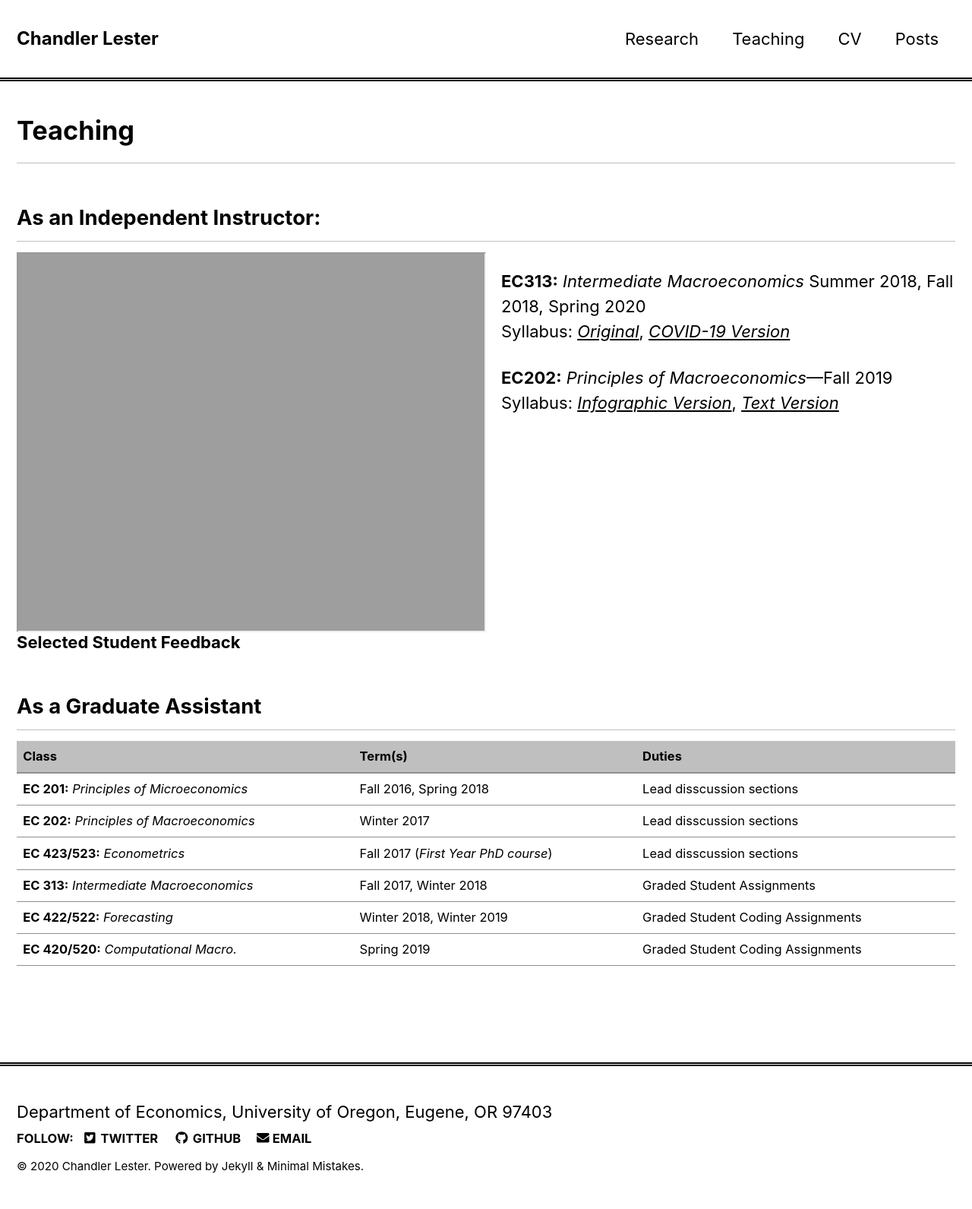
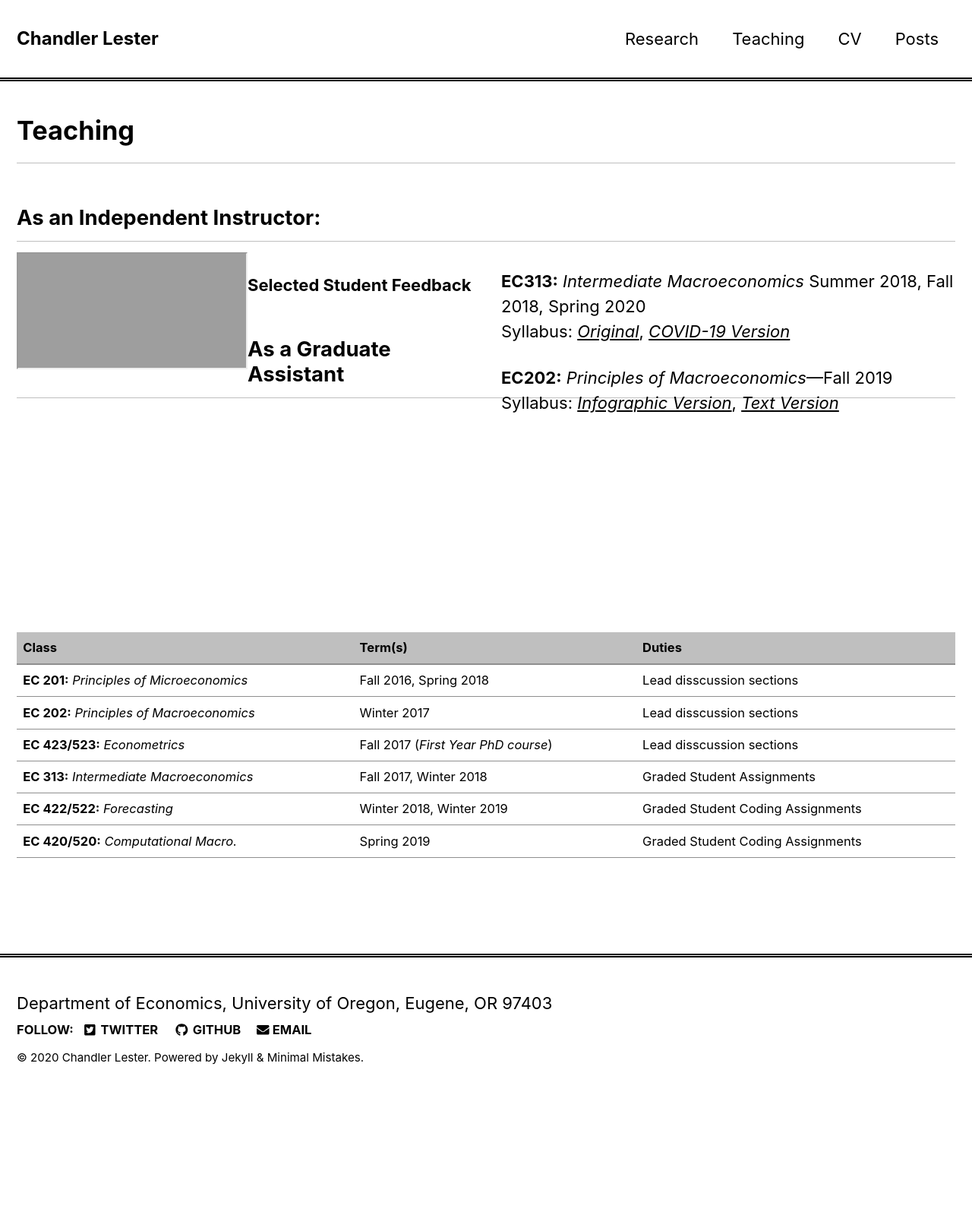
Before and after one commit to mibarnes/chandlerlester.github.io, a Jekyll site: the page built from _pages/teaching.md, in a window 1280 px wide. Shown: the whole page at 76% size. Built offline with Jekyll 4.4.1, drawn with Linux system fonts in a browser that asks for light colours; nearby versions of some CDN libraries; after the commit the page ends 1448 px from its top, so only the background shows below that.

Commit message:
maybe this will finally work

```diff
--- a/_pages/teaching.md
+++ b/_pages/teaching.md
@@ -10,7 +10,7 @@
 
 ## As an Independent Instructor:
 
-<iframe src="http://chandlerlester.com/test/index.html" style="width:50%; height:500px;float:left"></iframe>
+<iframe src="http://chandlerlester.com/test/index.html" style="float:left"></iframe>
 
 <div style="width:50%; height:500px;float:right" markdown="1">
 
```
